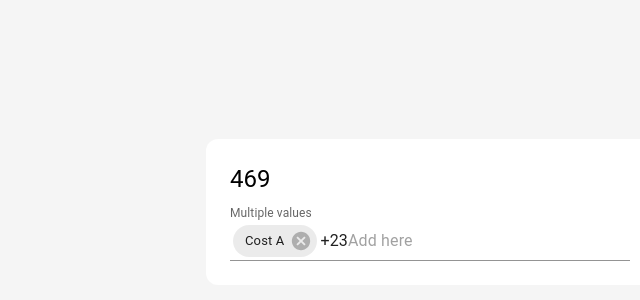
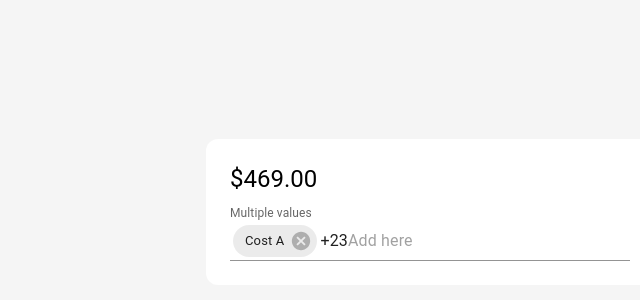
Before and after one commit to ShantanuAssys/SelectField, a React (Create React App) app: page / in a window 1280 px wide. Shown: the part 188-488 px from the top of the page, without its empty margins (210-850 px from the left). Built offline with nearby package versions, Linux system fonts and the light colour scheme.

Commit message:
Currency formatter

```diff
--- a/src/App.js
+++ b/src/App.js
@@ -12,7 +12,7 @@ export default function App() {
   // Basic Accordian
   const [validExpression, setValidExpression] = React.useState(true);
   const [amount, setAmount] = React.useState(0);
-  const { options, value } = React.useContext(Context)
+  const { options, value, formatter } = React.useContext(Context)
 
   const calculate = () =>{
     try {
@@ -65,7 +65,7 @@ export default function App() {
               ERROR!!
             </Typography>
           )}
-          {validExpression && <Typography variant="h5">{amount}</Typography>}
+          {validExpression && <Typography variant="h5">{formatter.format(amount)}</Typography>}
         </div>
         <Select />
         {/* </AccordionDetails>
--- a/src/ParentApp.js
+++ b/src/ParentApp.js
@@ -12,7 +12,8 @@ const ParentApp = () =>{
         inputValue,
         setInputValue,
         operators,
-        runOnChange
+        runOnChange,
+        formatter
       ] = useValues()
     return(
         <Context.Provider value={{
@@ -23,7 +24,8 @@ const ParentApp = () =>{
             inputValue,
             setInputValue,
             operators,
-            runOnChange
+            runOnChange,
+            formatter
         }}>
              <App />
         </Context.Provider>
--- a/src/Select.js
+++ b/src/Select.js
@@ -70,14 +70,7 @@ const filterOption = (options) =>{
     return options.filter((o) => o.type === "Variable")
 }
 
-const renderInput = (params) => (
-  <TextField
-    {...params}
-    variant="standard"
-    label="Multiple values"
-    placeholder="Add here"
-  />
-);
+
 
 function Select({ onBlurCal }) {
   const {
@@ -86,7 +79,24 @@ function Select({ onBlurCal }) {
     setValue,
     inputValue,
     runOnChange,
+    operators,
+    setInputValue
   } = useContext(Context)
+
+  const renderInput = (params) => (
+    <TextField
+      {...params}
+      variant="standard"
+      label="Multiple values"
+      placeholder="Add here"
+      onBlur={(event) =>{
+
+        setValue([...value, {key:'Value', def:event.target.value}])
+        setInputValue('')
+      }}
+    />
+  );
+
   const onSelectionChange = (event, data) => {
     setValue([...data]); // updating state on selection, But some how showing error when adding input, not a blocker
   };
--- a/src/hook/useValues.js
+++ b/src/hook/useValues.js
@@ -60,6 +60,11 @@ const useValues = () =>{
     console.log(value)
   }
 
+  const formatter = new Intl.NumberFormat('en-US', {
+    style: 'currency',
+    currency: 'USD',
+  });
+
 
   return[
     options,
@@ -69,7 +74,8 @@ const useValues = () =>{
     inputValue,
     setInputValue,
     operators,
-    runOnChange
+    runOnChange,
+    formatter
   ]
 }
 
```
